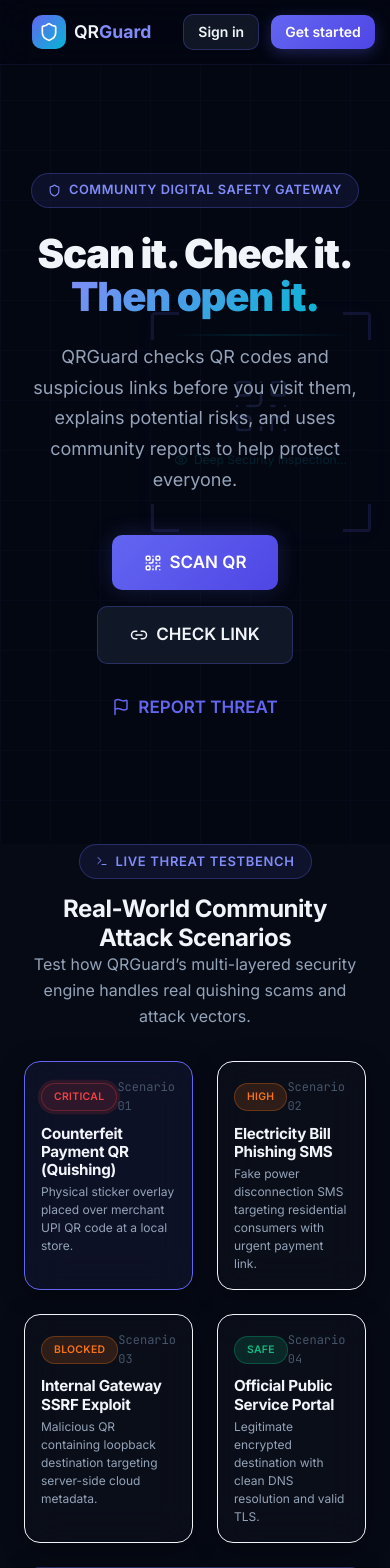
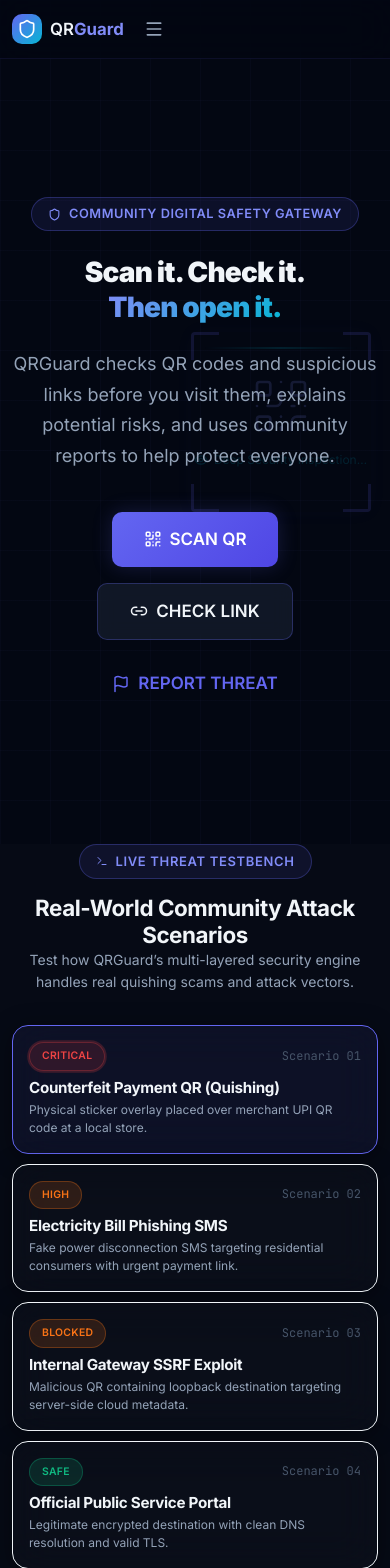
Before and after one commit to Sharon-jose-antony/QR-Project, a React (Vite) app in the folder frontend/: page /login in a window 390 px wide. Shown: the top 1568 px of the page. Built offline with nearby package versions, Linux system fonts and the light colour scheme; no server answers.

Commit message:
feat: implement responsive mobile UI layouts, touch targets, and adaptive screen resolutions

```diff
--- a/frontend/src/components/AnalysisCard.tsx
+++ b/frontend/src/components/AnalysisCard.tsx
@@ -121,7 +121,7 @@
 
       {/* ── 2. AUTO-OPEN POPUP BANNER FOR SAFE DESTINATIONS ──────────────────── */}
       {isSafe && (
-        <div className="p-4 mx-6 mt-6 rounded-xl flex flex-wrap items-center justify-between gap-4"
+        <div className="p-4 mx-6 mt-6 rounded-xl flex flex-wrap items-center justify-between gap-4 auto-open-banner"
              style={{ background: 'rgba(16, 185, 129, 0.1)', border: '1px solid rgba(16, 185, 129, 0.3)' }}>
           <div className="flex items-center gap-3">
             <div className="p-2 rounded-lg bg-emerald-500/20 text-emerald-400">
@@ -142,7 +142,7 @@
             </div>
           </div>
 
-          <div className="flex items-center gap-2">
+          <div className="flex items-center gap-2 auto-open-actions">
             {!hasAutoOpened && (
               <button
                 type="button"
@@ -167,8 +167,8 @@
       {(isSuspicious || isHighRisk) && (
         <div className="p-5 mx-6 mt-6 rounded-xl"
              style={{
-               background: isSuspicious ? 'rgba(245, 158, 11, 0.08)' : 'rgba(239, 68, 68, 0.08)',
-               border: `1px solid ${isSuspicious ? 'rgba(245, 158, 11, 0.3)' : 'rgba(239, 68, 68, 0.3)'}`
+                background: isSuspicious ? 'rgba(245, 158, 11, 0.08)' : 'rgba(239, 68, 68, 0.08)',
+                border: `1px solid ${isSuspicious ? 'rgba(245, 158, 11, 0.3)' : 'rgba(239, 68, 68, 0.3)'}`
              }}>
           <div className="flex items-start justify-between gap-4 flex-wrap">
             <div>
@@ -184,7 +184,7 @@
               </p>
             </div>
 
-            <div className="flex items-center gap-3">
+            <div className="flex items-center gap-3 permission-actions">
               {onGoBack && (
                 <button
                   type="button"
--- a/frontend/src/components/Navbar.tsx
+++ b/frontend/src/components/Navbar.tsx
@@ -73,10 +73,10 @@
               )}
             </div>
           ) : (
-            <>
+            <div className="desktop-auth-btns flex items-center gap-2">
               <Link to="/login" className="btn btn-secondary btn-sm">Sign in</Link>
               <Link to="/register" className="btn btn-primary btn-sm">Get started</Link>
-            </>
+            </div>
           )}
 
           {/* Mobile hamburger */}
--- a/frontend/src/index.css
+++ b/frontend/src/index.css
@@ -1357,3 +1357,186 @@
   to { transform: rotate(360deg); }
 }
 .spin-icon { animation: spin 1s linear infinite; color: var(--color-primary); }
+
+/* ══════════════════════════════════════════════════════════════════════════
+   MOBILE RESPONSIVENESS & TOUCH DEVICE ADAPTIVE LAYOUT
+   ══════════════════════════════════════════════════════════════════════════ */
+
+@media (max-width: 768px) {
+  /* Containers & Spacing */
+  .container {
+    padding: 0 1rem;
+  }
+  .container-wide {
+    padding: 0 1rem;
+  }
+  .page {
+    padding: 4.75rem 0 2rem;
+  }
+
+  /* Header & Navigation */
+  .navbar-inner {
+    height: 58px;
+    gap: 0.75rem;
+    padding: 0 1rem;
+  }
+  .navbar-logo {
+    font-size: 1.05rem;
+  }
+  .logo-icon {
+    width: 30px;
+    height: 30px;
+  }
+  .desktop-auth-btns {
+    display: none !important;
+  }
+  .hamburger {
+    display: flex;
+    align-items: center;
+    justify-content: center;
+    padding: 0.5rem;
+  }
+
+  /* Typography & Titles */
+  h1 {
+    font-size: 1.75rem !important;
+    line-height: 1.25 !important;
+  }
+  h2 {
+    font-size: 1.4rem !important;
+  }
+  h3 {
+    font-size: 1.2rem !important;
+  }
+  .section-header h1 {
+    font-size: 1.6rem !important;
+    line-height: 1.25 !important;
+  }
+  .section-header p {
+    font-size: 0.875rem !important;
+  }
+
+  /* Grids & Stat Cards */
+  .grid-4 {
+    grid-template-columns: repeat(2, 1fr) !important;
+    gap: 0.75rem !important;
+  }
+  .grid-3 {
+    grid-template-columns: 1fr !important;
+    gap: 1rem !important;
+  }
+  .grid-2 {
+    grid-template-columns: 1fr !important;
+    gap: 1rem !important;
+  }
+  .stats-grid {
+    grid-template-columns: repeat(2, 1fr) !important;
+    gap: 0.75rem !important;
+  }
+
+  /* Scan & Check Forms */
+  .url-form {
+    flex-direction: column !important;
+    gap: 0.75rem !important;
+  }
+  .url-form .input-field {
+    width: 100% !important;
+    font-size: 0.9375rem !important;
+  }
+  .url-form .btn {
+    width: 100% !important;
+    justify-content: center;
+  }
+
+  /* Scanner & Video */
+  .scanner-frame {
+    width: 180px !important;
+    height: 180px !important;
+  }
+  .scan-toggle-btns {
+    flex-direction: column !important;
+    width: 100% !important;
+  }
+  .scan-toggle-btns .btn {
+    width: 100% !important;
+    justify-content: center;
+  }
+
+  /* Permission Gating & Action Buttons */
+  .permission-actions {
+    flex-direction: column !important;
+    width: 100% !important;
+    gap: 0.625rem !important;
+    margin-top: 0.75rem;
+  }
+  .permission-actions .btn {
+    width: 100% !important;
+    justify-content: center;
+    padding: 0.625rem 1rem !important;
+  }
+  .auto-open-banner {
+    flex-direction: column !important;
+    align-items: flex-start !important;
+    gap: 1rem !important;
+    margin-left: 0.75rem !important;
+    margin-right: 0.75rem !important;
+  }
+  .auto-open-actions {
+    width: 100% !important;
+    display: flex;
+    justify-content: flex-end;
+    gap: 0.5rem;
+  }
+  .auto-open-actions .btn {
+    flex: 1;
+    justify-content: center;
+  }
+
+  /* Tables & Lists */
+  .data-table {
+    display: block;
+    width: 100%;
+    overflow-x: auto;
+    -webkit-overflow-scrolling: touch;
+  }
+  .data-table th, .data-table td {
+    padding: 0.625rem 0.5rem;
+    font-size: 0.8125rem;
+  }
+
+  /* Glass Cards Spacing */
+  .glass-card {
+    padding: 1rem !important;
+  }
+  .glass-card.p-8, .glass-card.p-6 {
+    padding: 1rem !important;
+  }
+}
+
+@media (max-width: 480px) {
+  .container, .container-wide {
+    padding: 0 0.75rem;
+  }
+  .grid-4 {
+    grid-template-columns: 1fr !important;
+    gap: 0.625rem !important;
+  }
+  .stats-grid {
+    grid-template-columns: 1fr !important;
+  }
+  .section-header h1 {
+    font-size: 1.4rem !important;
+  }
+  .stat-number {
+    font-size: 1.6rem !important;
+  }
+  .stat-value-big {
+    font-size: 1.5rem !important;
+  }
+  .auto-open-actions {
+    flex-direction: column;
+  }
+  .auto-open-actions .btn {
+    width: 100%;
+  }
+}
--- a/frontend/src/pages/ScanPage.tsx
+++ b/frontend/src/pages/ScanPage.tsx
@@ -282,7 +282,7 @@
 
         {/* Scan Mode Toggle */}
         {!result && !rawPayload && (
-          <div className="flex gap-2 mb-6 justify-center">
+          <div className="flex gap-2 mb-6 justify-center scan-toggle-btns">
             <button
               onClick={() => { setScanMode('camera'); clearAll(); }}
               className={`btn ${scanMode === 'camera' ? 'btn-primary' : 'btn-secondary'} btn-md flex items-center gap-2`}
```
